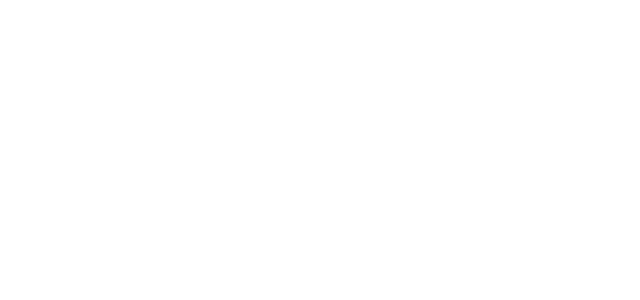
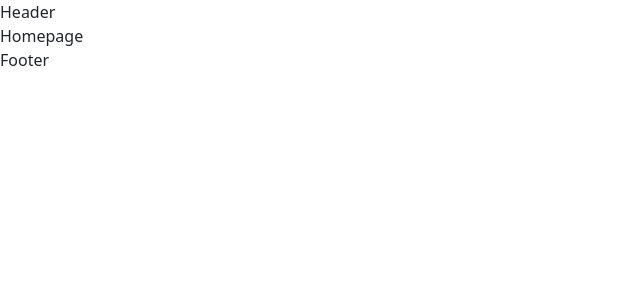
Before and after one commit to BegimaiA/News-app, a React (Create React App) app: page / in a window 1280 px wide. Shown: the top 300 px of the page, without its empty margins (0-640 px from the left). Built offline with nearby package versions, Linux system fonts and the light colour scheme; the HTML template or start-up script is replaced by a standard one.

Commit message:
added newsDetails

```diff
--- a/src/components/Footer/index.js
+++ b/src/components/Footer/index.js
@@ -3,7 +3,7 @@
 const Footer = () => {
     return (
         <div>
-
+            Footer
         </div>
     );
 };
--- a/src/components/Header/index.js
+++ b/src/components/Header/index.js
@@ -3,7 +3,7 @@
 const Header = () => {
     return (
         <div>
-
+            Header
         </div>
     );
 };
--- a/src/components/Layout/index.js
+++ b/src/components/Layout/index.js
@@ -2,12 +2,14 @@
 import Header from "../Header";
 import Footer from "../Footer";
 
-const Layout = () => {
+const Layout = ({children}) => {
     return (
         <div>
             <Header/>
+            <main className="main">
+                {children}
+            </main>
             <Footer/>
-
         </div>
     );
 };
--- /dev/null
+++ b/src/index.css
@@ -0,0 +1,20 @@
+#root{
+    min-height: 100vh;
+    display: flex;
+    flex-direction: column;
+    justify-content: space-between;
+}
+*{
+    margin: 0;
+    padding: 0;
+    box-sizing: border-box;
+}
+img{
+    max-width: 100%;
+    object-fit: cover;
+}
+
+.main{
+    margin: 30px 0;
+    flex: 1;
+}
--- a/src/index.js
+++ b/src/index.js
@@ -1,7 +1,7 @@
 import React from 'react';
 import ReactDOM from 'react-dom';
 import App from './App';
-
+import 'bootstrap/dist/css/bootstrap.min.css';
 
 ReactDOM.render(<App />, document.getElementById('root')
 );
--- a/src/views/News/index.js
+++ b/src/views/News/index.js
@@ -1,5 +1,8 @@
 import React, {useState, useEffect} from 'react';
+import {Link} from "react-router-dom";
 import axios from "axios"
+import Layout from "../../components/Layout";
+import {Container, Row, Col} from "react-bootstrap";
 
 const News = () => {
     const [posts, setPosts] = useState([])
@@ -12,15 +15,23 @@
     },[])
 
     return (
-        <div>
-            {
-                posts.map(el=>
-               <div>
-                   <h4>{el.title}</h4>
-                   <img src={el.img} alt=""/>
-               </div>)
-            }
-        </div>
+        <Layout>
+           <Container>
+               <Row>
+                   {
+                       posts.map(el=>
+                             <Col md={4}>
+                                <Link>
+                                    <img src={el.img} rounded width={300} height={350}   alt=""/>
+                                    <h6>{el.title}</h6>
+                                </Link>
+                             </Col>
+                       )
+                   }
+
+               </Row>
+           </Container>
+        </Layout>
     );
 };
 
--- a/src/views/NewsDetails/index.js
+++ b/src/views/NewsDetails/index.js
@@ -1,8 +1,19 @@
-import React from 'react';
+import React, {useState, useEffect} from 'react';
+import {useParams} from "react-router-dom"
+import axios from "axios";
+
 
 const NewsDetails = () => {
+    const [newsDetails, setNewsDetails] = useState({})
+    const params = useParams()
+    useEffect(() => {
+    axios(`https://6115f1038f38520017a3863c.mockapi.io/:${params.id}`)
+
+    }, [])
+
     return (
         <div>
+
 
         </div>
     );
```
